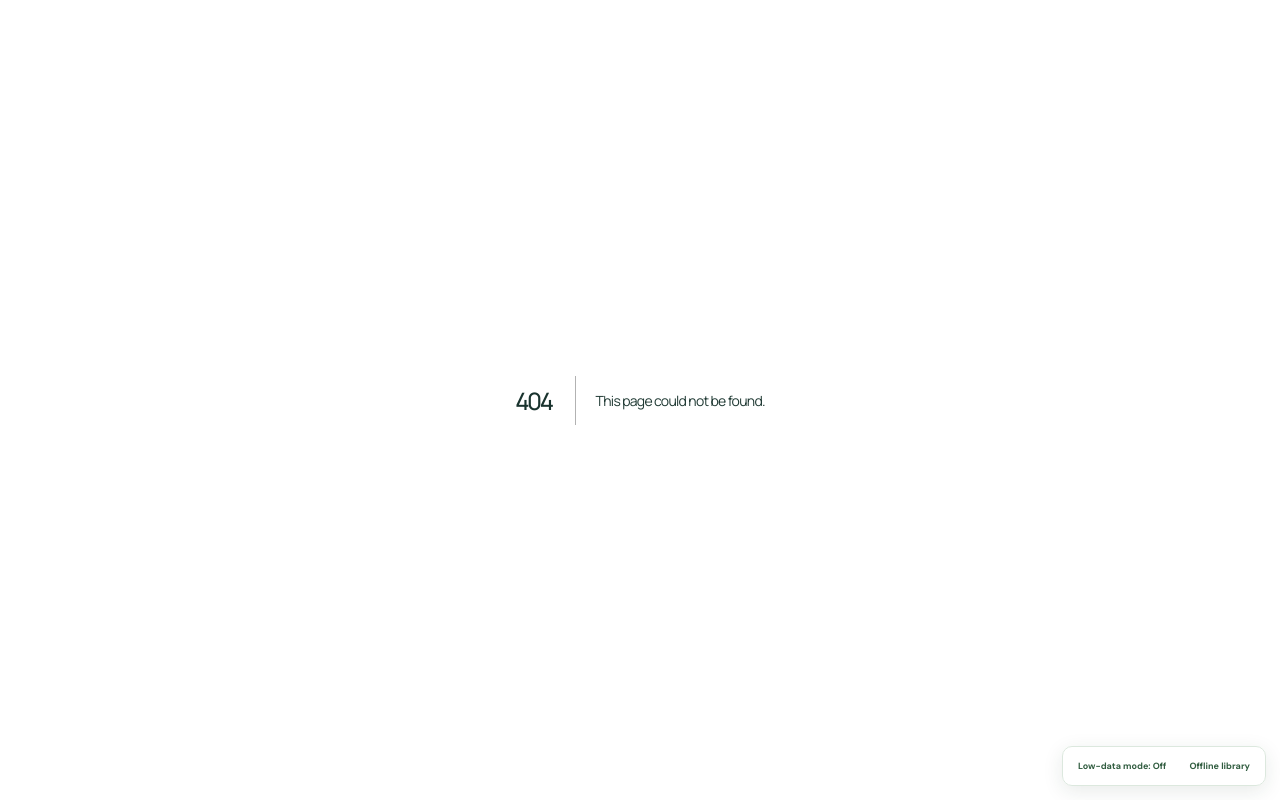
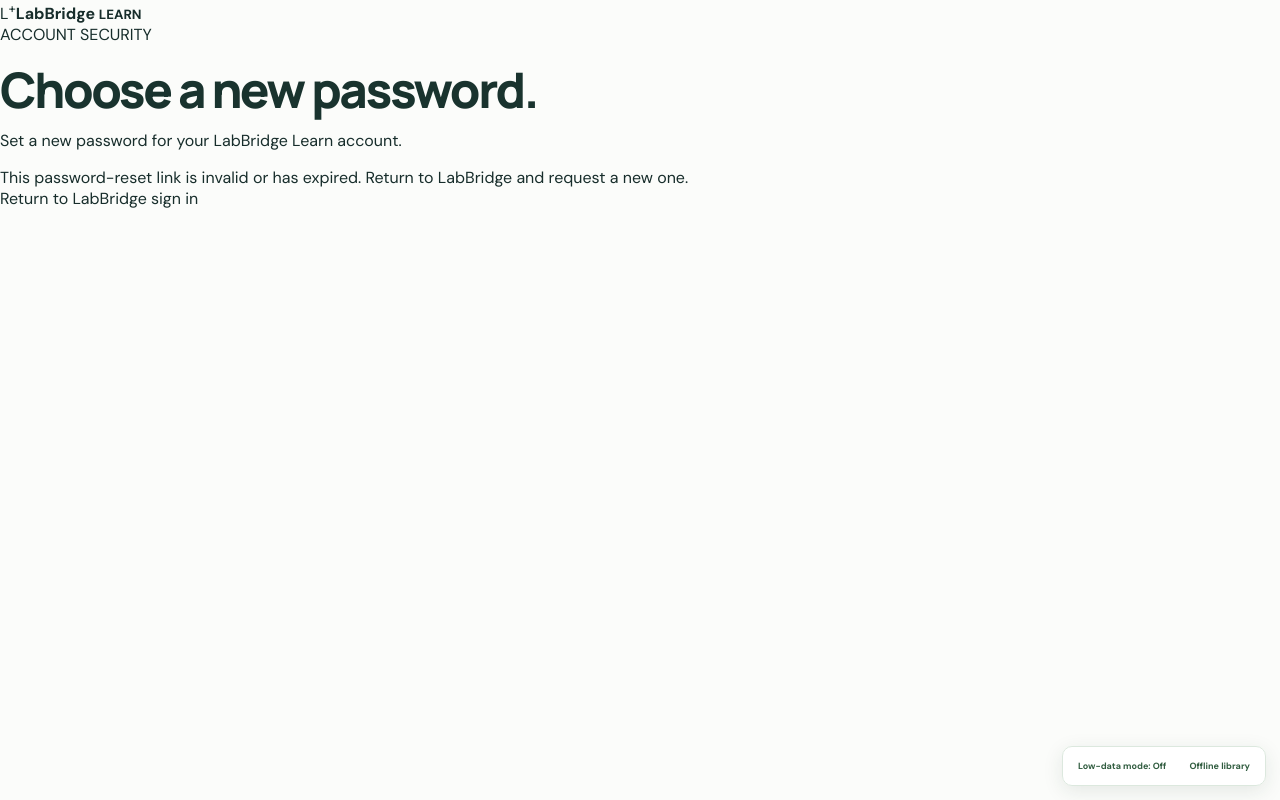
Before and after one commit to zekepep45-ai/Labbridge-learn, a Next.js app: page /reset-password in a window 1280 px wide. Before the commit this address had no page. Built offline with nearby package versions, Linux system fonts and the light colour scheme; no server answers.

Commit message:
feat: add secure password recovery page

```diff
--- /dev/null
+++ b/src/app/reset-password/page.tsx
@@ -0,0 +1,60 @@
+"use client";
+
+import { FormEvent, useEffect, useMemo, useState } from "react";
+import Link from "next/link";
+import { getSupabaseBrowserClient } from "@/lib/supabase";
+
+export default function ResetPasswordPage() {
+  const supabase = useMemo(() => getSupabaseBrowserClient(), []);
+  const [password, setPassword] = useState("");
+  const [confirmPassword, setConfirmPassword] = useState("");
+  const [ready, setReady] = useState(false);
+  const [saving, setSaving] = useState(false);
+  const [message, setMessage] = useState("");
+  const [recoverySession, setRecoverySession] = useState(false);
+
+  useEffect(() => {
+    const { data: listener } = supabase.auth.onAuthStateChange((event, session) => {
+      if (event === "PASSWORD_RECOVERY" && session) setRecoverySession(true);
+      setReady(true);
+    });
+    supabase.auth.getSession().then(({ data }) => {
+      if (data.session && window.location.hash.includes("type=recovery")) setRecoverySession(true);
+      setReady(true);
+    });
+    return () => listener.subscription.unsubscribe();
+  }, [supabase]);
+
+  async function updatePassword(event: FormEvent<HTMLFormElement>) {
+    event.preventDefault();
+    setMessage("");
+    if (password.length < 8) { setMessage("Choose a password with at least 8 characters."); return; }
+    if (password !== confirmPassword) { setMessage("The passwords do not match. Please try again."); return; }
+    setSaving(true);
+    const { error } = await supabase.auth.updateUser({ password });
+    if (error) setMessage(error.message);
+    else {
+      setMessage("Your password has been updated. You can now sign in with your new password.");
+      setPassword("");
+      setConfirmPassword("");
+      await supabase.auth.signOut();
+    }
+    setSaving(false);
+  }
+
+  return <main className="lb-reset-page">
+    <a className="lb-reset-brand" href="/"><span>L<sup>+</sup></span><strong>LabBridge <small>LEARN</small></strong></a>
+    <section className="lb-reset-card">
+      <div className="lb-reset-kicker">ACCOUNT SECURITY</div>
+      <h1>Choose a new password.</h1>
+      <p>Set a new password for your LabBridge Learn account.</p>
+      {!ready ? <div className="lb-reset-message">Checking your secure reset link…</div> : recoverySession ? <form onSubmit={updatePassword}>
+        <label>New password<input type="password" value={password} onChange={(event) => setPassword(event.target.value)} minLength={8} autoComplete="new-password" required placeholder="At least 8 characters"/></label>
+        <label>Confirm new password<input type="password" value={confirmPassword} onChange={(event) => setConfirmPassword(event.target.value)} minLength={8} autoComplete="new-password" required placeholder="Enter your new password again"/></label>
+        <button disabled={saving}>{saving ? "Updating password…" : "Update password →"}</button>
+      </form> : <div className="lb-reset-message">This password-reset link is invalid or has expired. Return to LabBridge and request a new one.</div>}
+      {message && <p className="lb-reset-message" role="status">{message}</p>}
+      <Link href="/">Return to LabBridge sign in</Link>
+    </section>
+  </main>;
+}
```
